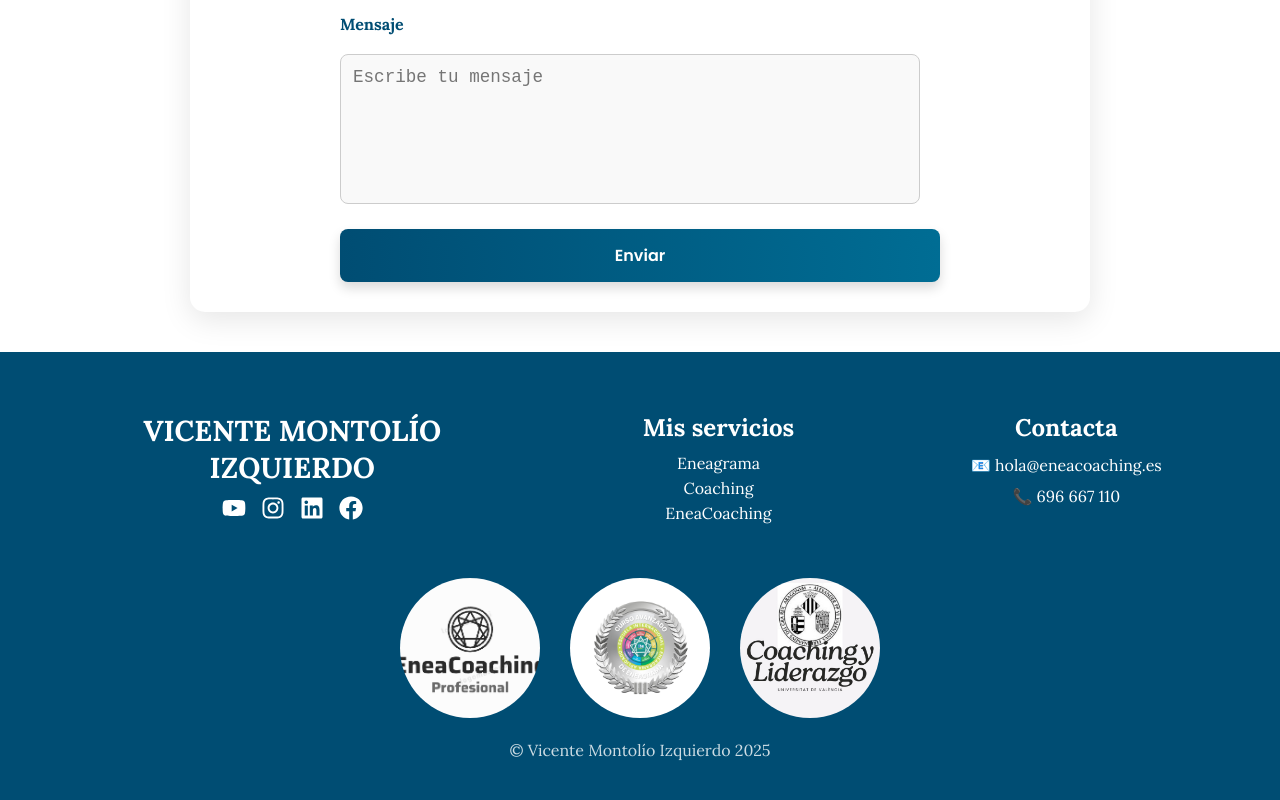
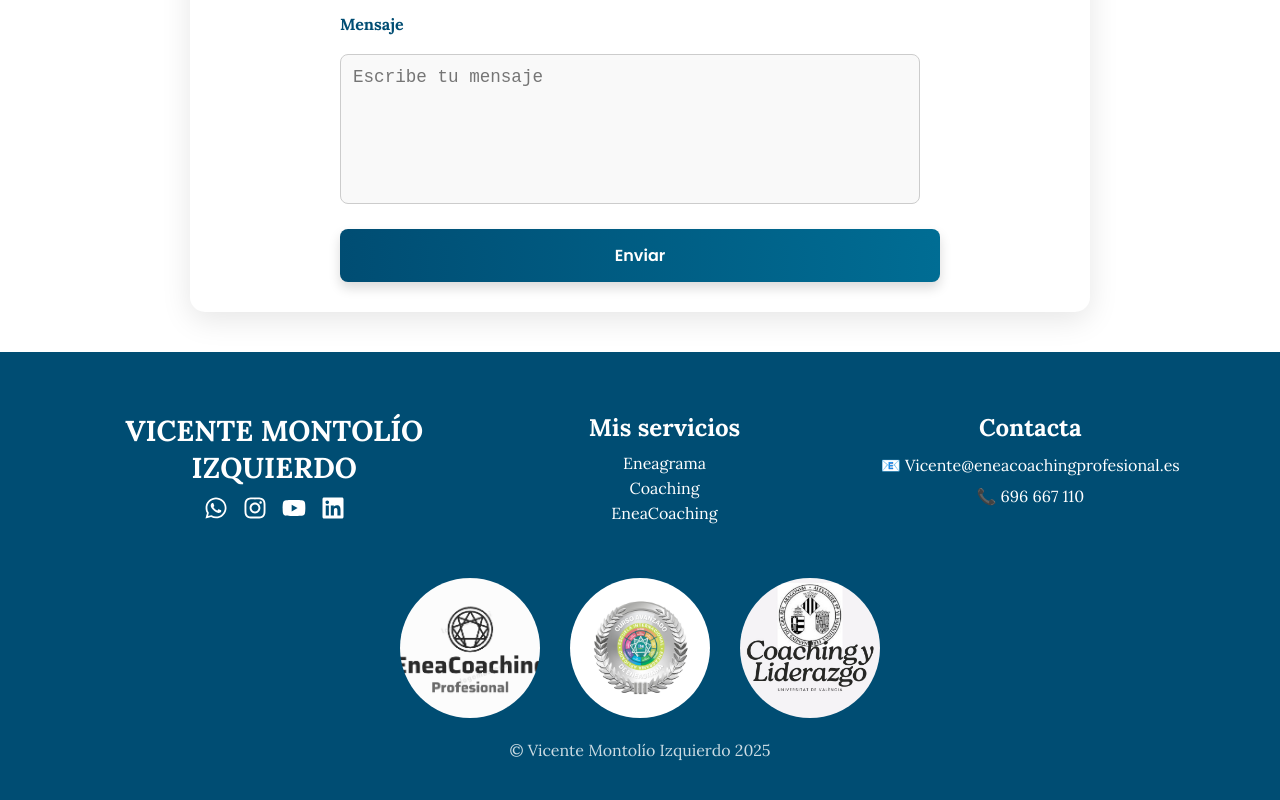
Before and after one commit to CarlosRiberaDonet/web-eneacoachingprofesional, a React (Create React App) app: page /contacto in a window 1280 px wide. Shown: the part 518-1318 px from the top of the page. Built offline with nearby package versions, Linux system fonts and the light colour scheme.

Commit message:
update
Actualización de contenido

```diff
--- a/src/components/Contacto.js
+++ b/src/components/Contacto.js
@@ -14,13 +14,13 @@ const Contacto = () => {
           <p>
             Envíanos un mensaje a través de este formulario. También puedes contactarnos en:
           </p>
-          <p><strong>Email:</strong> enea@eneacoachingprofesional.es</p>
+          <p><strong>Email:</strong> Vicente@eneacoachingprofesional.es</p>
           <p><strong>WhatsApp:</strong> +34 696 667 110</p>
         </div>
 
         {/* Formulario */}
         <div className="contacto-form">
-          <form>
+          <form action="mailto:vicente@eneacoachingprofesional.es" method="POST" encType="text/plain">
             <input type="text" placeholder="Nombre" required />
             <input type="email" placeholder="Correo electrónico" required />
             <input type="tel" placeholder="Teléfono" required />
--- a/src/components/Footer.js
+++ b/src/components/Footer.js
@@ -1,6 +1,6 @@
 import React from "react";
 import "../styles/Footer.css";
-import { FaYoutube, FaInstagram, FaLinkedin, FaTiktok, FaFacebook } from "react-icons/fa";
+import { FaYoutube, FaInstagram, FaLinkedin, FaWhatsapp } from "react-icons/fa";
 import { Link } from "react-router-dom";
 
 const Footer = () => {
@@ -13,10 +13,10 @@ const Footer = () => {
             <Link to="/vicente" className="footer-link">VICENTE MONTOLÍO IZQUIERDO</Link>
           </h2>
           <div className="social-icons-footer">
+            <a href="https://wa.link/f7o11t" target="_blank" rel="noopener noreferrer"><FaWhatsapp /></a>
+            <a href="https://www.instagram.com/vicentemontoliocoach/" target="_blank" rel="noopener noreferrer"><FaInstagram /></a>
             <a href="#" className="footer-link"><FaYoutube /></a>
-            <a href="#" className="footer-link"><FaInstagram /></a>
-            <a href="#" className="footer-link"><FaLinkedin /></a>
-            <a href="#" className="footer-link"><FaFacebook /></a>
+            <a href="https://es.linkedin.com/in/vicente-montol%C3%ADo-izquierdo-a878111a6" className="footer-link"><FaLinkedin /></a>
           </div>
         </div>
 
@@ -33,7 +33,7 @@ const Footer = () => {
         {/* Sección Derecha - Contacto */}
         <div className="footer-right-section">
           <h3>Contacta</h3>
-          <p><a href="mailto:hola@eneacoaching.es" className="footer-link">📧 hola@eneacoaching.es</a></p>
+          <p><a href="Vicente@eneacoachingprofesional.es" className="footer-link">📧 Vicente@eneacoachingprofesional.es</a></p>
           <p><a href="tel:+34623148391" className="footer-link">📞 696 667 110</a></p>
         </div>
       </div>
--- a/src/components/Formaciones.js
+++ b/src/components/Formaciones.js
@@ -10,16 +10,16 @@ import eneagrama from '../assets/images/eneagrama.png';
 
 const formacionesData = [
   {
+    image: eneacoaching,
+    title: "ENEACOACHING PROFESIONAL",
+    description: "Conecta con tu esencia y con tu propósito profesional a través del Eneagrama y del Coaching Ontológico",
+    link: "/eneacoaching#eneacoaching-profesional",
+  },
+  {
     image: coaching,
     title: "COACHING PARA EMPRESAS",
     description: "Conecta con tu máximo potencial en tu empresa y alinea tus creencias, valores y fortalezas con tu equipo de trabajo",
     link: "/eneagrama#eneagrama-empresas",
-  },
-  {
-    image: eneacoaching,
-    title: "ENEACOACHING PROFESIONAL",
-    description: "Conecta con tu esencia y con tu propósito profesional a través del Eneagrama y del Coaching Ontológico",
-    link: "/eneacoaching#eneacoaching-profesional",
   },
   {
     image: eneagrama,
--- a/src/components/SobreMi.js
+++ b/src/components/SobreMi.js
@@ -22,6 +22,7 @@ const SobreMi = () => {
 
           <h2 className="subheading">🚀 ¿Qué lograrás conmigo?</h2>
           <ul className="benefits-list">
+            <li>✔ Descubrir y trascender tus sombras.</li>
             <li>✔ Descubrir y potenciar tus fortalezas.</li>
             <li>✔ Lograr tus objetivos con mayor claridad y propósito.</li>
             <li>✔ Transformar tu vida y alinearte con tus valores más auténticos.</li>
--- a/src/components/SocialBar.js
+++ b/src/components/SocialBar.js
@@ -1,6 +1,6 @@
 import React from "react";
 
-import { FaFacebook, FaInstagram, FaLinkedin, FaTwitter } from "react-icons/fa";
+import { FaFacebook, FaInstagram, FaLinkedin, FaWhatsapp } from "react-icons/fa";
 import "../styles/SocialBar.css";
 const SocialBar = () => {
   return (
@@ -8,10 +8,9 @@ const SocialBar = () => {
       <div className="social-container">
         {/*  Redes Sociales */}
         <div className="social-icons">
-          <a href="#" target="_blank" rel="noopener noreferrer"><FaFacebook /></a>
-          <a href="#" target="_blank" rel="noopener noreferrer"><FaInstagram /></a>
-          <a href="#" target="_blank" rel="noopener noreferrer"><FaLinkedin /></a>
-          <a href="#" target="_blank" rel="noopener noreferrer"><FaTwitter /></a>
+          <a href="https://wa.link/f7o11t" target="_blank" rel="noopener noreferrer"><FaWhatsapp /></a>
+          <a href="https://www.instagram.com/vicentemontoliocoach/" target="_blank" rel="noopener noreferrer"><FaInstagram /></a>
+          <a href="https://es.linkedin.com/in/vicente-montol%C3%ADo-izquierdo-a878111a6" target="_blank" rel="noopener noreferrer"><FaLinkedin /></a>
         </div>
         {/*  Teléfono */}
         <div className="phone-number">
--- a/src/components/eneacoaching/BeneficiosEneaCoaching.js
+++ b/src/components/eneacoaching/BeneficiosEneaCoaching.js
@@ -40,7 +40,10 @@ const BeneficiosEneaCoaching = () => {
         En resumen, el EneaCoaching es un proceso de acompañamiento único que no solo te ayuda a alcanzar metas concretas, sino que también transforma tu manera de ser y estar en el mundo, alineándote con tu verdadero propósito.
       </p>
 
-      <button className="contact-button">Consulta más sobre EneaCoaching</button>
+      <a href="https://wa.me/34696667110" target="_blank" rel="noopener noreferrer">
+        <button className="contact-button">Consulta más sobre EneaCoaching</button>
+      </a>
+
     </div>
   );
 };
--- a/src/components/eneacoaching/EneaCoachingParejas.js
+++ b/src/components/eneacoaching/EneaCoachingParejas.js
@@ -35,18 +35,6 @@ const EneaCoachingParejas = () => {
         <li>5. Transformación personal y relacional: Las sesiones de EneaCoaching para Parejas no solo mejorarán la relación de pareja, sino que también fomentarán el crecimiento personal de ambos, permitiéndoles ser individuos más conscientes y maduros dentro de la relación.</li>
       </ul>
 
-      <h3>Testimonios:</h3>
-      <p>
-        "Las sesiones de EneaCoaching nos ayudaron a entender las necesidades y motivaciones del otro de una forma que nunca habíamos logrado antes. La comunicación mejoró muchísimo y, lo más importante, sentimos que nuestra relación se fortaleció."
-        <br />
-        — Laura y Andrés P., Pareja casada
-      </p>
-      <p>
-        "Gracias al proceso de EneaCoaching, descubrimos patrones de comportamiento que estaban afectando nuestra relación. Ahora, entendemos cómo resolver los conflictos de manera más saludable y hemos vuelto a sentirnos profundamente conectados."
-        <br />
-        — Carla y Juan T., Pareja en proceso de mejora
-      </p>
-
       <h3>¿Por qué elegir EneaCoaching para Parejas?</h3>
       <ul>
         <li>Enfoque personalizado y profundo: Cada pareja es única, y las sesiones se adaptan específicamente a las necesidades y dinámicas de tu relación.</li>
```
Also changed, not shown: 7 other files (tests, documents, lock files or other folders).
